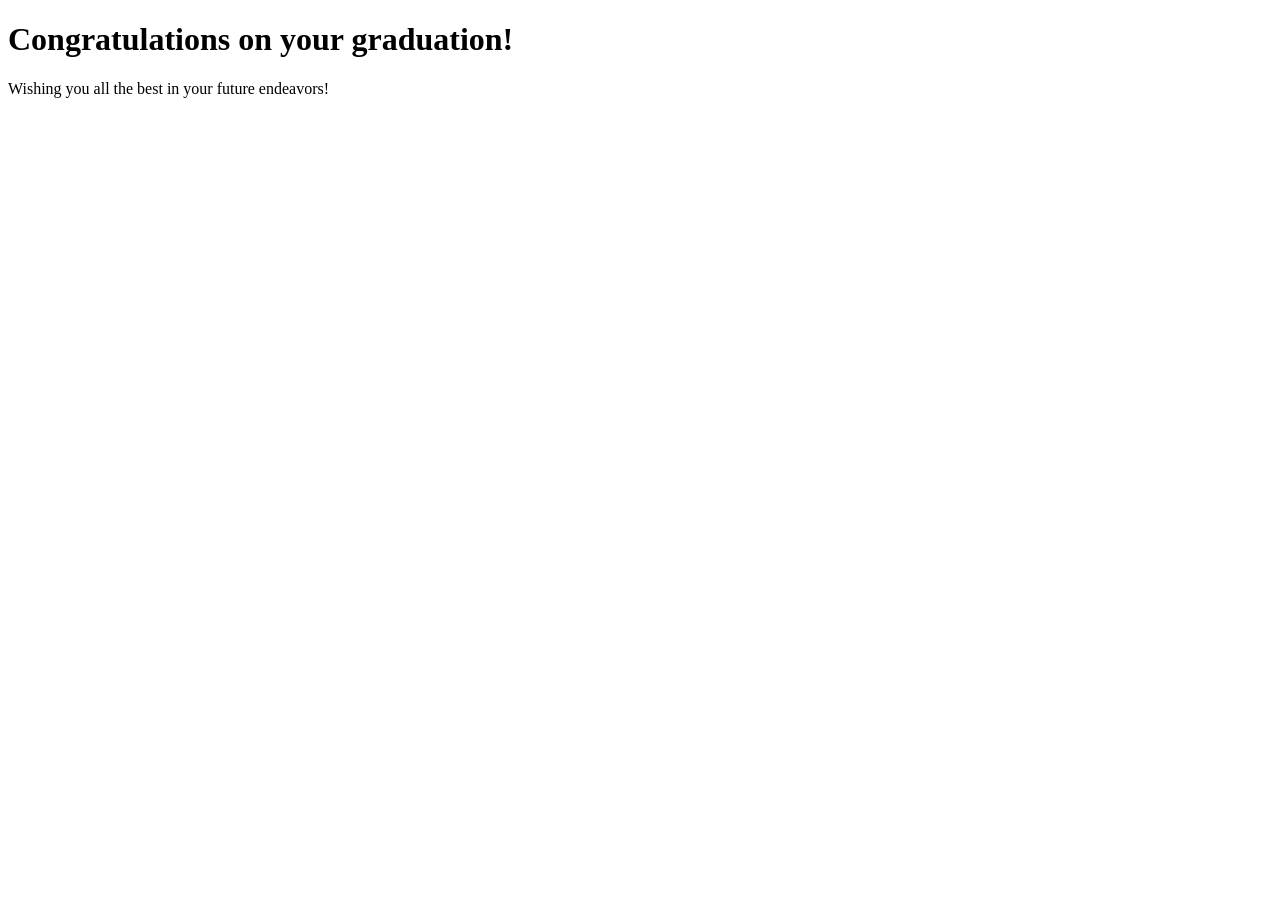
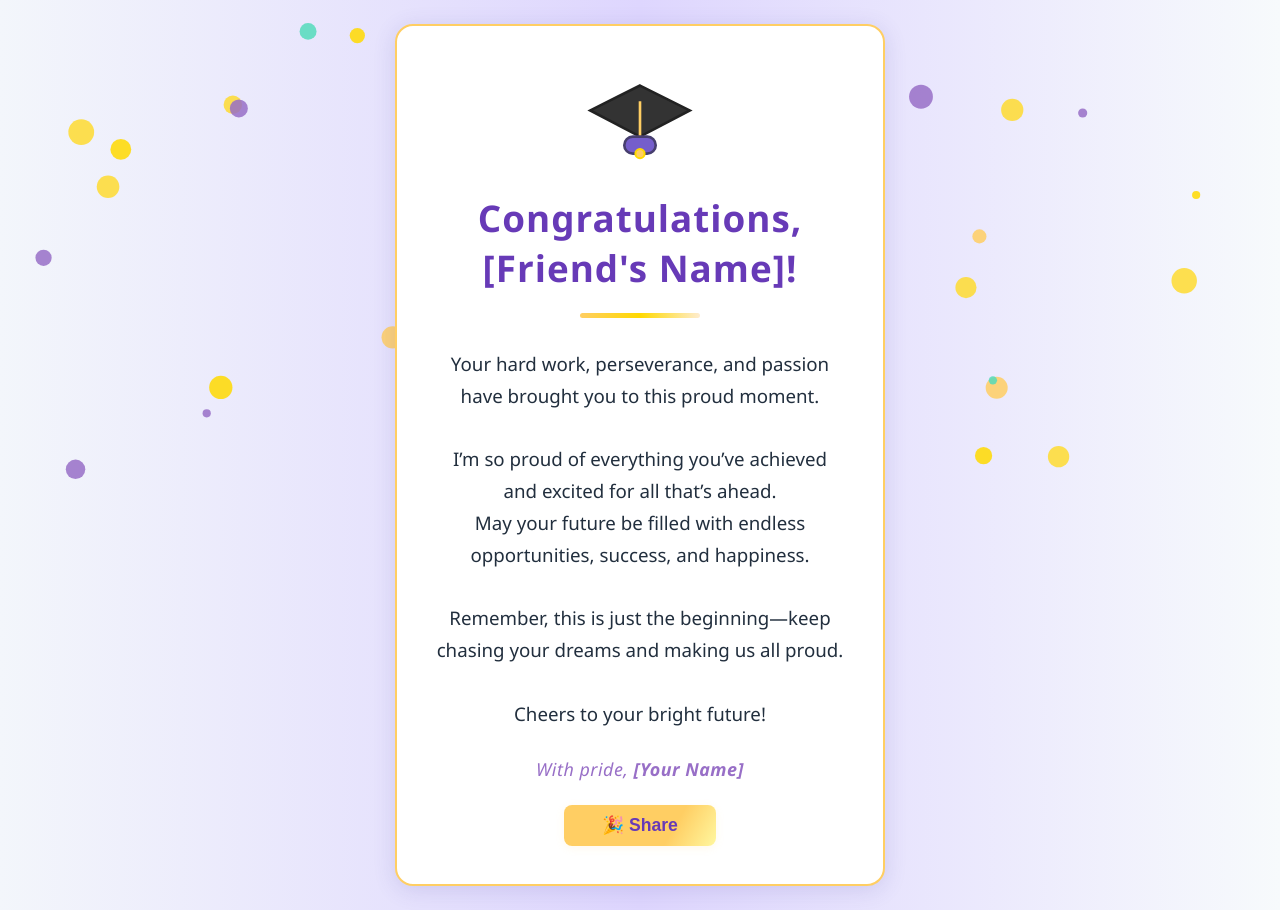
Before and after one commit to Hazimincoding/graduation-wish, a plain HTML site: page index.html in a window 1280 px wide. Before the commit the page ends 800 px from the top, so only its background shows below. Drawn offline with Linux system fonts and the light colour scheme.

Commit message:
Enhance graduation page with styles and confettii
Added styling and confetti effect for graduation celebration.

```diff
--- a/index.html
+++ b/index.html
@@ -1,12 +1,197 @@
 <!DOCTYPE html>
-<html>
+<html lang="en">
 <head>
-    <meta charset="UTF-8">
-    <meta name="viewport" content="width=device-width, initial-scale=1.0">
-    <title>Graduation Wish</title>
+  <meta charset="UTF-8">
+  <title>Graduation Wish for My Friend</title>
+  <meta name="viewport" content="width=device-width, initial-scale=1.0">
+  <style>
+    body {
+      font-family: 'Segoe UI', Arial, sans-serif;
+      background: linear-gradient(to right, #f3f6fb, #ded6fe, #f7fafc);
+      min-height: 100vh;
+      margin: 0;
+      display: flex;
+      align-items: center;
+      justify-content: center;
+      overflow-x: hidden;
+    }
+    .confetti {
+      pointer-events: none;
+      position: fixed;
+      top: 0; left: 0;
+      width: 100vw; height: 100vh;
+      z-index: 1;
+      overflow: hidden;
+    }
+    .container {
+      max-width: 430px;
+      width: 100%;
+      margin: 24px;
+      background: white;
+      padding: 38px 28px 38px 28px;
+      border-radius: 18px;
+      box-shadow: 0 4px 22px rgba(80,73,160,0.16);
+      position: relative;
+      z-index: 2;
+      text-align: center;
+      border: 2px solid #ffce63;
+    }
+    /* Animated Cap Styles */
+    .cap-anim {
+      width: 110px;
+      display: block;
+      margin: 15px auto 22px auto;
+      transform-origin: 60% 70%;
+      animation: capToss 1.6s cubic-bezier(.45,1.5,.45,1) 0s;
+    }
+    @keyframes capToss {
+      0%   { transform: translateY(0) rotate(0deg);}
+      25%  { transform: translateY(-50px) rotate(-20deg);}
+      62%  { transform: translateY(-110px) rotate(18deg);}
+      80%  { transform: translateY(-50px) rotate(-9deg);}
+      100% { transform: translateY(0) rotate(0deg);}
+    }
+    h1 {
+      font-size: 2.3rem;
+      font-weight: 700;
+      color: #673ab7;
+      margin-bottom: 5px;
+      letter-spacing: 1px;
+    }
+    .divider {
+      width: 120px;
+      height: 5px;
+      background: linear-gradient(to right, #ffce63, #ffd900, #feeccf);
+      border-radius: 100px;
+      margin: 20px auto 30px auto;
+    }
+    p {
+      font-size: 1.17rem;
+      line-height: 1.7;
+      color: #222f3e;
+      margin-bottom: 28px;
+      padding: 0 10px;
+    }
+    .signature {
+      font-style: italic;
+      color: #986fc7;
+      margin-top: 28px;
+      font-size: 1.12rem;
+      letter-spacing: 0.5px;
+    }
+    .btn-share {
+      display: inline-block;
+      margin-top: 24px;
+      padding: 10px 38px;
+      background: linear-gradient(120deg, #ffce63 70%, #fff79f 100%);
+      color: #673ab7;
+      font-weight: 600;
+      font-size: 1.1rem;
+      border: none;
+      border-radius: 8px;
+      cursor: pointer;
+      box-shadow: 0 2px 8px rgba(255,206,99,0.13);
+      transition: background 0.15s, box-shadow 0.15s;
+    }
+    .btn-share:hover {
+      background: linear-gradient(120deg, #ffd900 70%, #ffeebc 100%);
+      box-shadow: 0 4px 12px rgba(255,206,99,0.25);
+    }
+    @media (max-width: 560px) {
+      .container {
+        padding: 24px 9px 24px 9px;
+      }
+      h1 {
+        font-size: 1.55rem;
+      }
+      .divider {
+        width: 60px;
+        height: 3px;
+      }
+    }
+  </style>
 </head>
 <body>
-    <h1>Congratulations on your graduation!</h1>
-    <p>Wishing you all the best in your future endeavors!</p>
+  <!-- Confetti Effect (CSS-only, animated) -->
+  <canvas class="confetti" id="confettiCanvas"></canvas>
+
+  <div class="container">
+    <!-- Animated Graduation Cap SVG -->
+    <svg class="cap-anim" viewBox="0 0 84 68" fill="none" xmlns="http://www.w3.org/2000/svg">
+      <g>
+        <polygon points="42,5 80,24 42,44 4,24" fill="#333" stroke="#222" stroke-width="2"/>
+        <rect x="30" y="44" width="24" height="13" rx="6.5" fill="#755ecb" stroke="#473f6f" stroke-width="2"/>
+        <circle cx="42" cy="57" r="3.5" fill="#ffce63" stroke="#ffd900" stroke-width="1.6"/>
+        <rect x="41" y="17" width="2" height="26" fill="#ffce63" />
+      </g>
+    </svg>
+    <h1>Congratulations, <span id="friendname">[Friend's Name]</span>!</h1>
+    <div class="divider"></div>
+    <p>
+      Your hard work, perseverance, and passion have brought you to this proud moment.<br>
+      <br>
+      I’m so proud of everything you’ve achieved and excited for all that’s ahead.<br>
+      May your future be filled with endless opportunities, success, and happiness.<br>
+      <br>
+      Remember, this is just the beginning—keep chasing your dreams and making us all proud.<br>
+      <br>
+      Cheers to your bright future!
+    </p>
+    <div class="signature">
+      With pride, <strong>[Your Name]</strong>
+    </div>
+    <button class="btn-share" title="(Just for show!)">🎉 Share</button>
+  </div>
+
+  <script>
+  // Minimal confetti animation (vanilla JS)
+  const canvas = document.getElementById('confettiCanvas');
+  const ctx = canvas.getContext('2d');
+  let confetti = [];
+  function resizeCanvas() {
+    canvas.width = window.innerWidth;
+    canvas.height = window.innerHeight;
+  }
+  window.addEventListener('resize', resizeCanvas);
+  resizeCanvas();
+
+  function randomColor() {
+    const colors = ["#ffce63","#ffd900","#986fc7","#fedb30","#fb408b","#53dabb"];
+    return colors[Math.floor(Math.random() * colors.length)];
+  }
+  for(let i=0;i<44;i++){
+    confetti.push({
+      x: Math.random()*canvas.width,
+      y: Math.random()*canvas.height - canvas.height,
+      r: Math.random()*9+4,
+      d: Math.random()*canvas.height,
+      color: randomColor(),
+      tilt: Math.random()*18
+    });
+  }
+  function drawConfetti() {
+    ctx.clearRect(0,0,canvas.width,canvas.height);
+    confetti.forEach(c=>{
+      ctx.beginPath();
+      ctx.arc(c.x,c.y,c.r,0,2*Math.PI);
+      ctx.fillStyle=c.color;
+      ctx.globalAlpha=0.85;
+      ctx.fill();
+      ctx.globalAlpha=1;
+    });
+    updateConfetti();
+  }
+  function updateConfetti() {
+    confetti.forEach(c=>{
+      c.y += 1.7 + Math.random()*1.7;
+      c.x += Math.sin(performance.now()/400 + c.tilt)*1.1;
+      if (c.y > canvas.height+18) {
+        c.y = -18;
+        c.x = Math.random()*canvas.width;
+      }
+    });
+  }
+  setInterval(drawConfetti,22);
+  </script>
 </body>
 </html>
```
